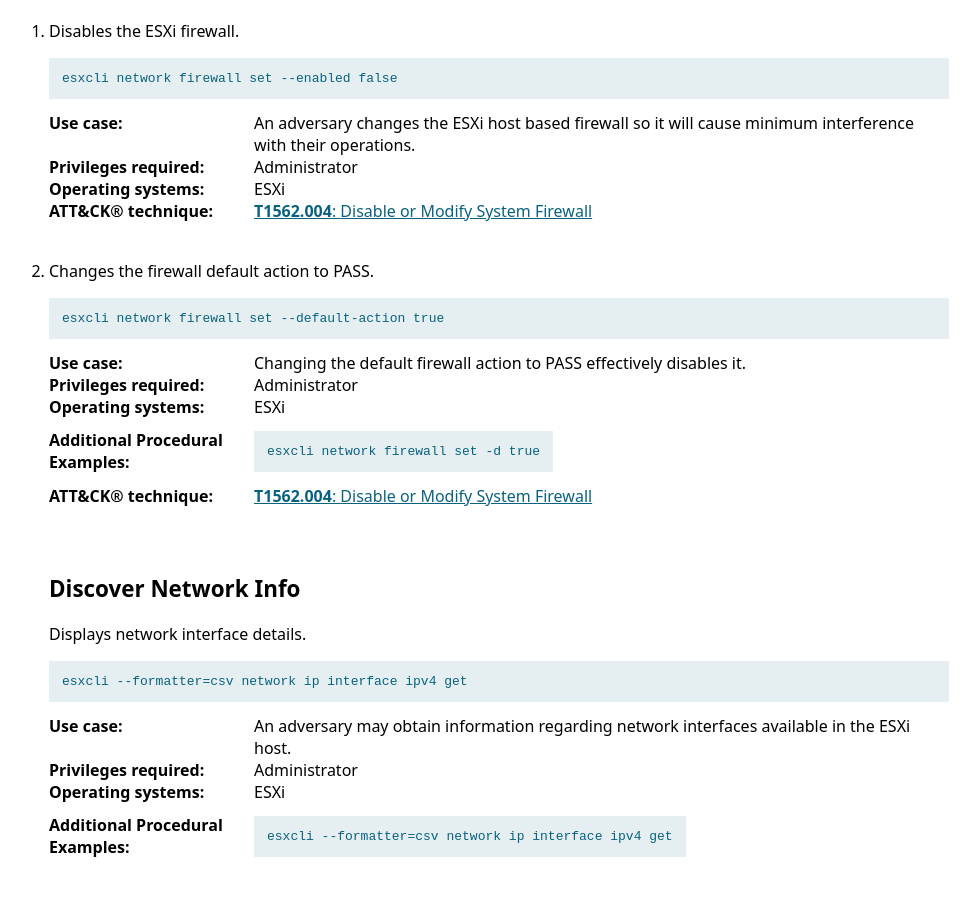
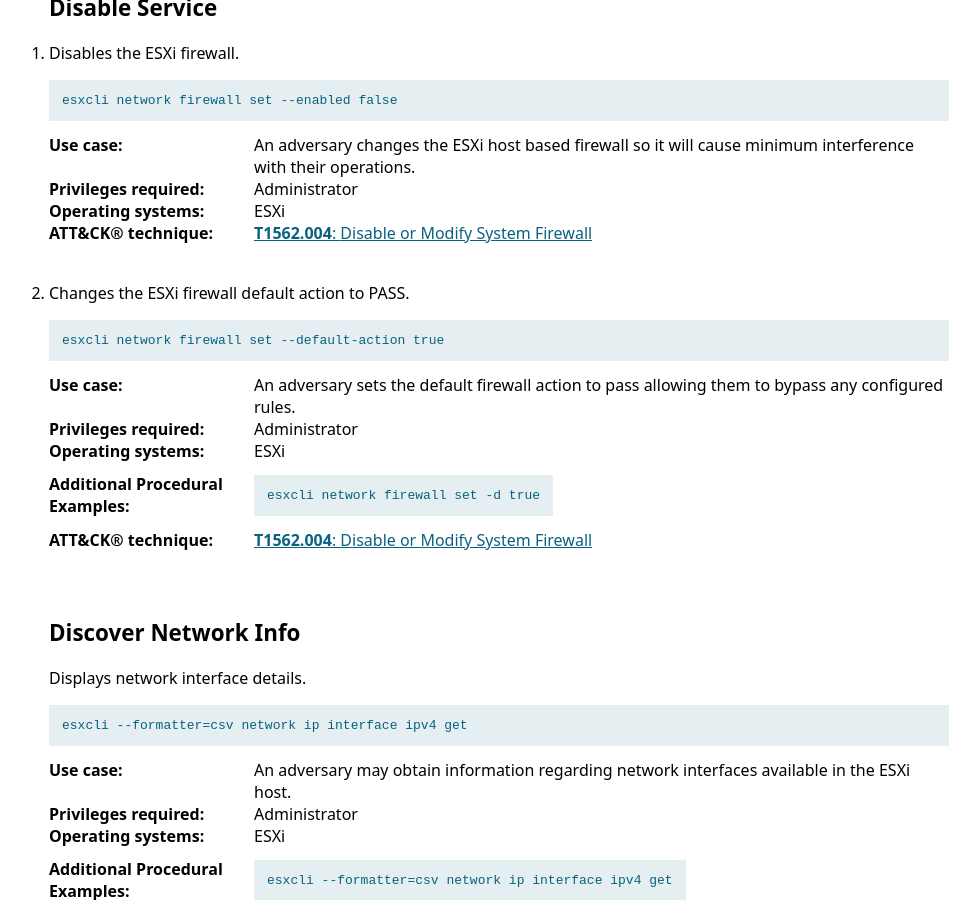
Before and after one commit to LOLESXi-Project/LOLESXi, a Jekyll site: the page built from _lolesxi/Binaries/esxcli.md, in a window 1280 px wide and 900 px high, scrolled down 4786 px. Shown: the whole window, without its empty margins (141-1121 px from the left). Built offline with Jekyll 4.4.1, drawn with Linux system fonts in a browser that asks for light colours; some of the changed text lies outside the part shown.

```diff
--- a/_lolesxi/Binaries/esxcli.md
+++ b/_lolesxi/Binaries/esxcli.md
@@ -72,8 +72,8 @@ Commands:
     MitreID: T1562.004
     OperatingSystem: ESXi
   - Command: esxcli network firewall set --default-action true
-    Description: Changes the firewall default action to PASS.
-    Usecase: Changing the default firewall action to PASS effectively disables it.
+    Description: Changes the ESXi firewall default action to PASS.
+    Usecase: An adversary sets the default firewall action to pass allowing them to bypass any configured rules.
     Category: disable service
     Privileges: Administrator
     MitreID: T1562.004
@@ -179,6 +179,7 @@ Resources:
   - Link: https://www.hybrid-analysis.com/sample/be5d2e94c2498ec052fb025e3348085e418c856dd43080501acfe2067ba54c41/6553b8f44c06e50d5408581f
   - Link: https://www.forescout.com/resources/rise-in-linux-ransomware/
   - Link: https://www.reversinglabs.com/blog/gwisinlocker-ransomware-targets-south-korean-industrial-and-pharmaceutical-companies
+  - Link: https://developer.broadcom.com/xapis/esxcli-command-reference/7.0.0/
 Acknowledgement:
   - Person: Michael Dawson
   - Person: Junestherry Dela Cruz
```
